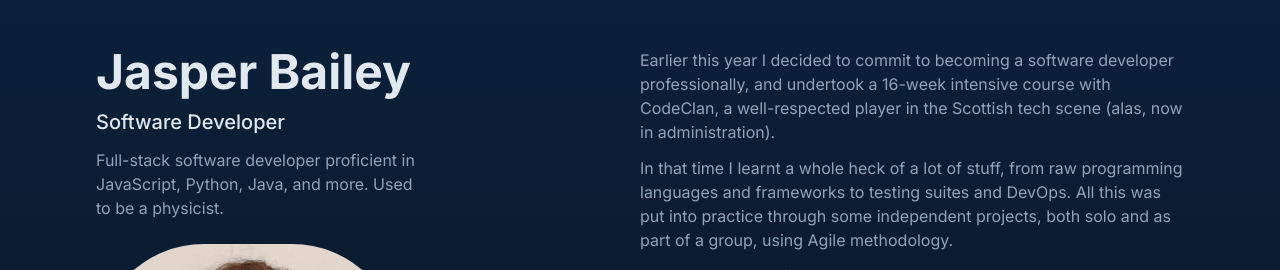
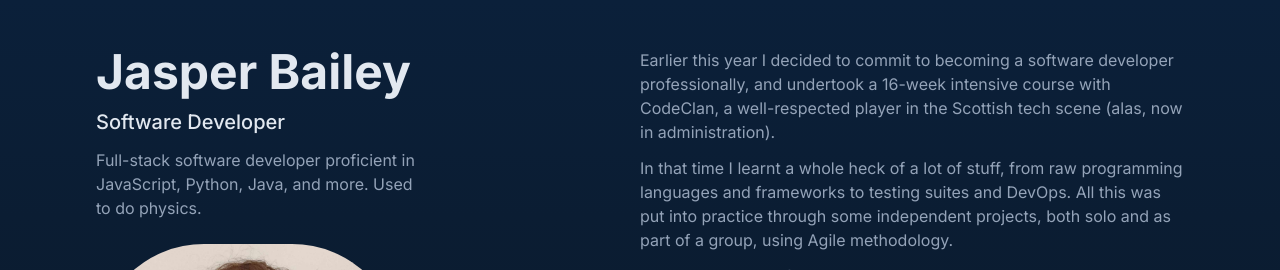
Before and after one commit to jasperBailey/portfolio, a Next.js app: page / in a window 1280 px wide. Shown: the top 270 px of the page. Built offline with nearby package versions, Linux system fonts and the light colour scheme.

Commit message:
changed short desc

```diff
--- a/components/organisms/Profile.tsx
+++ b/components/organisms/Profile.tsx
@@ -8,7 +8,7 @@ const Profile:React.FC = () => {
         <h2>Software Developer</h2>
         <p className="max-w-xs mt-3">
           Full-stack software developer proficient in JavaScript, Python, Java,
-          and more. Used to be a physicist.
+          and more. Used to do physics.
         </p>
       </section>
       <div
```
